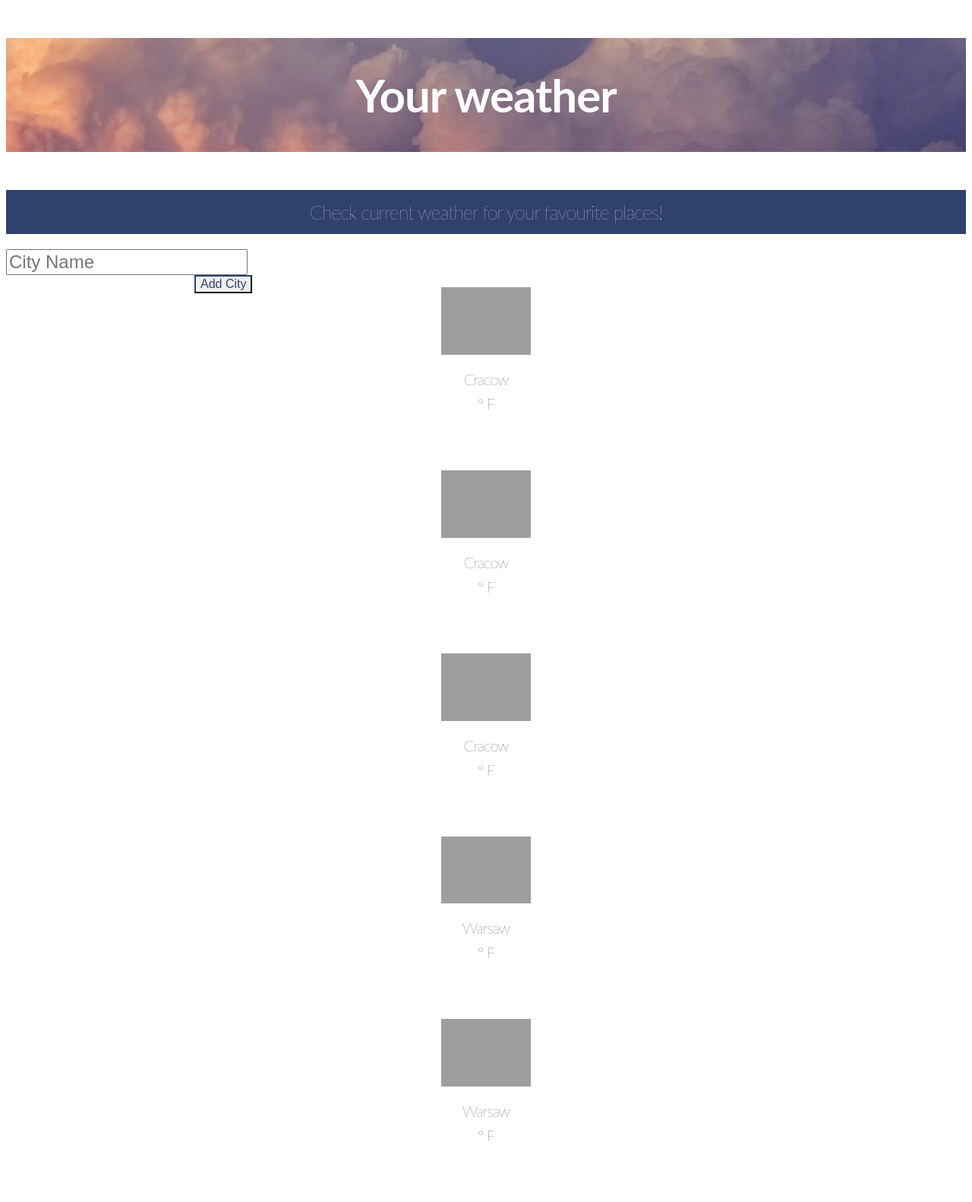
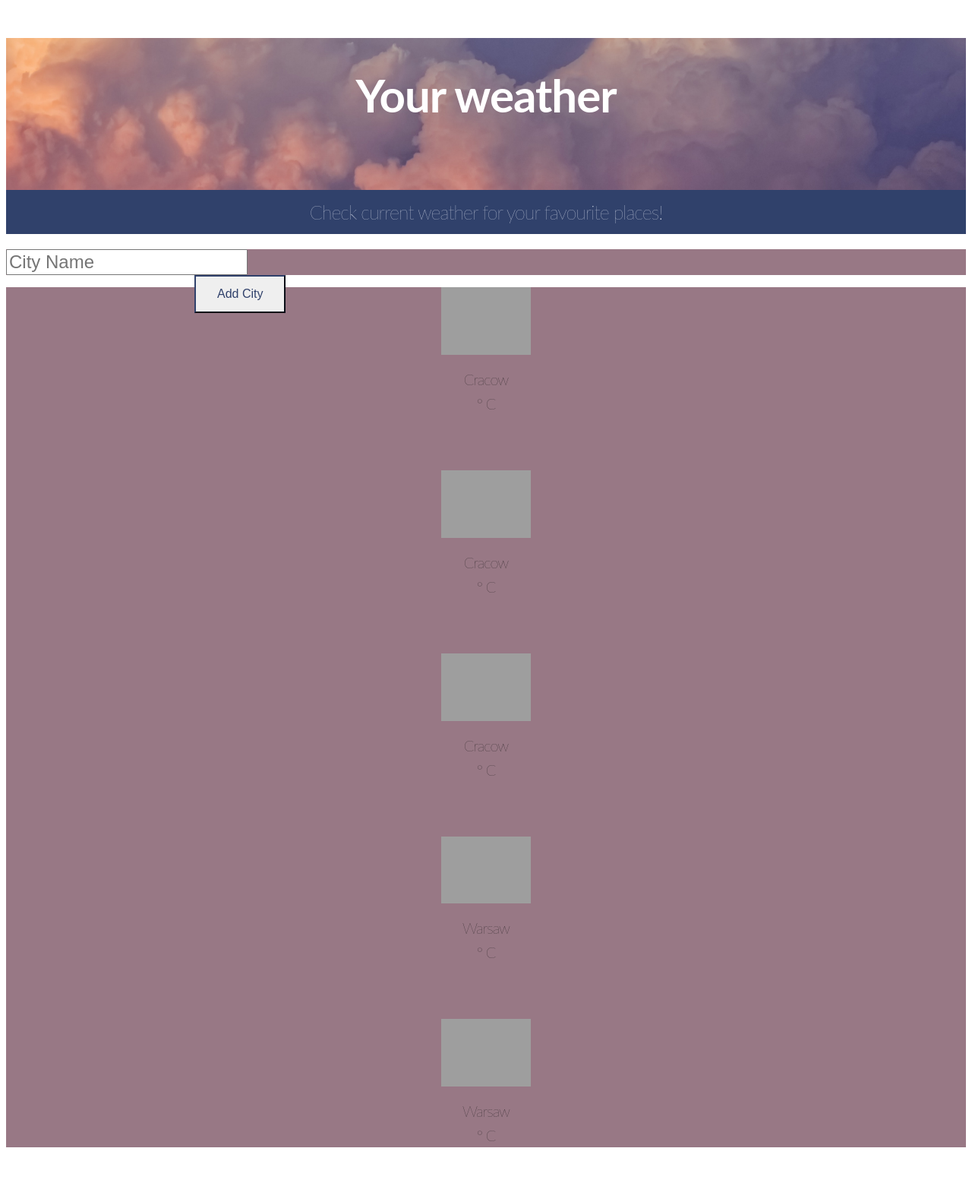
Before and after one commit to PaulinaKas/travel-planner-web-app, a Django app: page / in a window 1280 px wide. Shown: the whole page at 76% size. Run offline with Django 3.2, Linux system fonts and the light colour scheme; data comes from the database, SQL or seed files in the repository; data that the repository does not hold is empty; grey boxes are pictures that could not be loaded.

Commit message:
Adding background color

```diff
--- a/weather/weather_app/templates/weather_app/index.html
+++ b/weather/weather_app/templates/weather_app/index.html
@@ -54,11 +54,22 @@
         left: 20%;
         color: white;
         font-size: 16px;
+        padding: 14px 28px;
     }
 
     .is-info {
         border-color: #30416b;
         color: #30416b;
+    }
+
+    .hero-body {
+        {% load static %}
+        background-image: url("{% static "weather_app/background.jpeg" %}");
+        background-size: cover;
+    }
+
+    .section {
+        background-color: #987885;
     }
 
 
@@ -115,7 +126,7 @@
                                     <p>
                                         <span class="title">{{ weather.city }}</span>
                                         <br>
-                                        <span class="subtitle">{{ weather.temperature }}° F</span>
+                                        <span class="subtitle">{{ weather.temperature }}° C</span>
                                         <br> {{ weather.description }}
                                     </p>
                                 </div>
```
